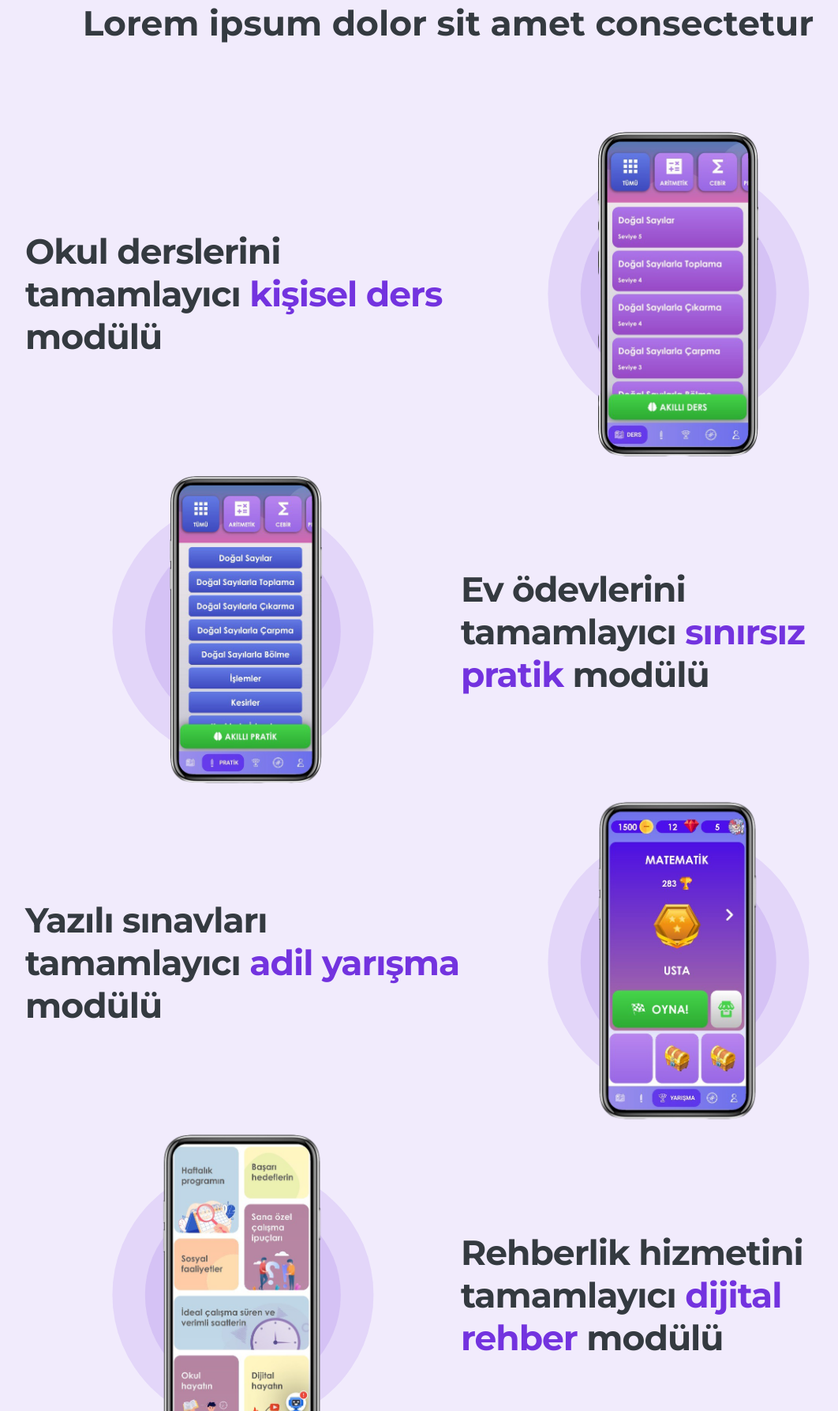
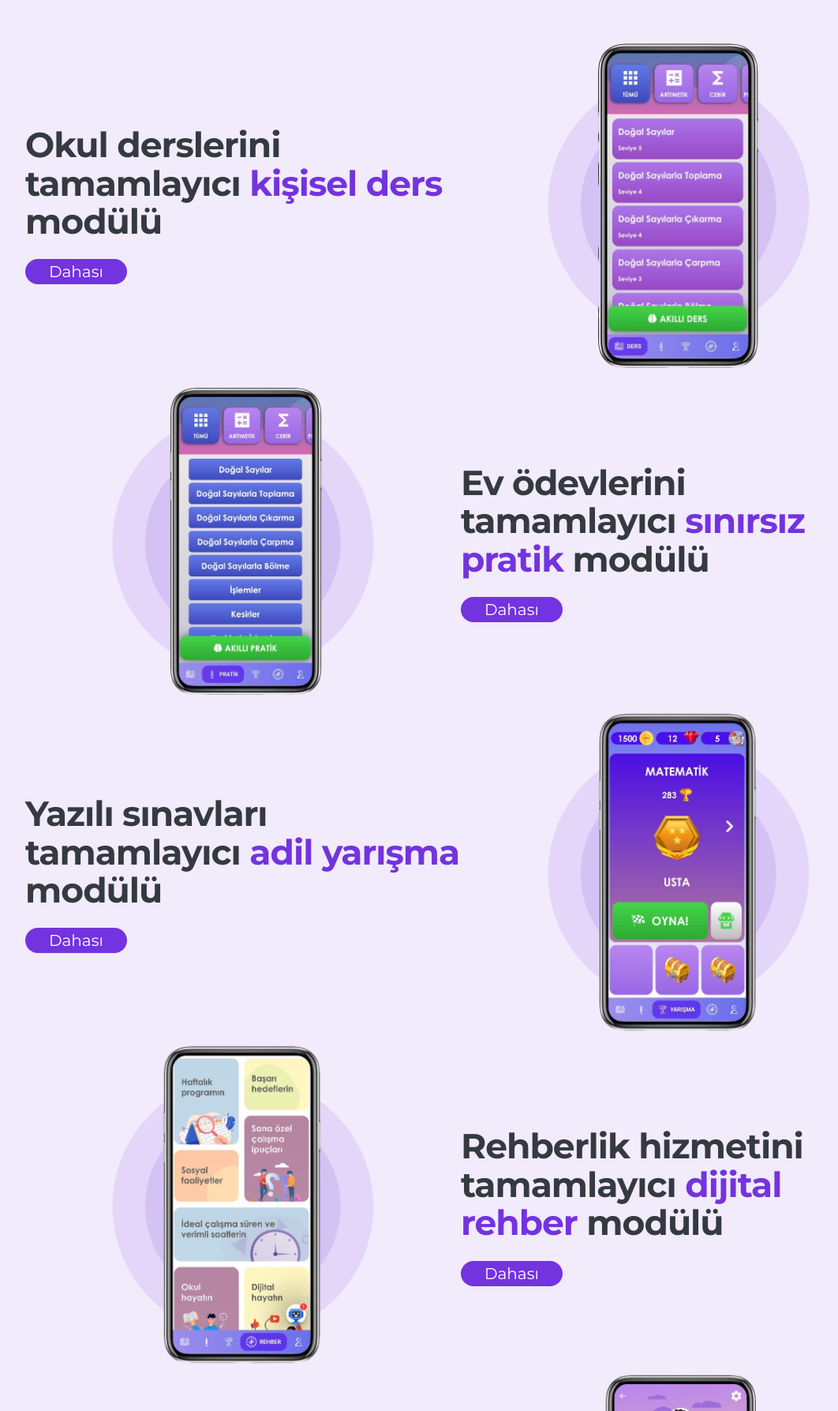
Before and after one commit to akuncheraev/Dersilyon, a plain HTML site: page index.html in a window 1280 px wide. Shown: the part 1013-2800 px from the top of the page at 79% size, without its empty margins (72-1134 px from the left). Drawn offline with nearby package versions, Linux system fonts and the light colour scheme; some packages are replaced by stand-ins of ours; a script that the page names is missing.

Commit message:
added modules btn, fixed hero-img height, btn-oyna font weight, features column

```diff
--- a/index.html
+++ b/index.html
@@ -77,8 +77,20 @@
         <div class="modules-grid container">
           <div class="module-text-box">
             <p class="module-text">
-              Okul derslerini tamamlayıcı <strong onclick="message('Kişisel Ders Modülü', 'lesson', 'Bu modül bütün temel eksikliklerini tamamlamak için sana özel bir yol haritasıdır. Adım adım ilerleyen kısa bilgi kartlarıyla ve anında dönüt sağlayan sınırsız örnek soruyla istediğin her dersi öğrenebilirsin!')"> kişisel ders </strong> modülü
+              Okul derslerini tamamlayıcı
+              <strong
+                onclick="message('Kişisel Ders Modülü', 'lesson', 'Bu modül bütün temel eksikliklerini tamamlamak için sana özel bir yol haritasıdır. Adım adım ilerleyen kısa bilgi kartlarıyla ve anında dönüt sağlayan sınırsız örnek soruyla istediğin her dersi öğrenebilirsin!')"
+              >
+                kişisel ders
+              </strong>
+              modülü
             </p>
+            <button
+              onclick="message('Kişisel Ders Modülü', 'lesson', 'Bu modül bütün temel eksikliklerini tamamlamak için sana özel bir yol haritasıdır. Adım adım ilerleyen kısa bilgi kartlarıyla ve anında dönüt sağlayan sınırsız örnek soruyla istediğin her dersi öğrenebilirsin!')"
+              class="module-description-btn"
+            >
+              Dahası
+            </button>
           </div>
           <div class="module-img-box">
             <img
@@ -97,16 +109,36 @@
           <div class="module-text-box">
             <p class="module-text">
               Ev ödevlerini tamamlayıcı
-              <strong onclick="message('Sınırsız Pratik Modülü', 'practice', 'Bu modül sonsuz defa örneklendirilebilen egzersiz sorularını ve hepsinin adım adım çözümünü içerir. Soruların konusu ve zorluğu mevcut becerilerin ve geçmiş performansın dikkate alınarak yapay zeka tarafından belirlenir. Böylece senin için çok kolay veya çok zor olan sorularla asla zaman ve enerji kaybetmezsin!')"> sınırsız pratik </strong>
+              <strong
+                onclick="message('Sınırsız Pratik Modülü', 'practice', 'Bu modül sonsuz defa örneklendirilebilen egzersiz sorularını ve hepsinin adım adım çözümünü içerir. Soruların konusu ve zorluğu mevcut becerilerin ve geçmiş performansın dikkate alınarak yapay zeka tarafından belirlenir. Böylece senin için çok kolay veya çok zor olan sorularla asla zaman ve enerji kaybetmezsin!')"
+              >
+                sınırsız pratik
+              </strong>
               modülü
             </p>
+            <button
+              onclick="message('Sınırsız Pratik Modülü', 'practice', 'Bu modül sonsuz defa örneklendirilebilen egzersiz sorularını ve hepsinin adım adım çözümünü içerir. Soruların konusu ve zorluğu mevcut becerilerin ve geçmiş performansın dikkate alınarak yapay zeka tarafından belirlenir. Böylece senin için çok kolay veya çok zor olan sorularla asla zaman ve enerji kaybetmezsin!')"
+              class="module-description-btn"
+            >
+              Dahası
+            </button>
           </div>
           <div class="module-text-box">
             <p class="module-text">
               Yazılı sınavları tamamlayıcı
-              <strong onclick="message('Adil Yarışma Modülü', 'competition', 'Bu modül yazılı sınavlar gibi ölçücüdür ama aslında oyun olduğu için eğlencelidir ve başarana kadar tekrar deneyebilirsin. Üstelik hep kendi beceri seviyenden öğrencilerle karşılaşarak aslında kendi geçmişinle yarışırsın!')"> adil yarışma </strong>
+              <strong
+                onclick="message('Adil Yarışma Modülü', 'competition', 'Bu modül yazılı sınavlar gibi ölçücüdür ama aslında oyun olduğu için eğlencelidir ve başarana kadar tekrar deneyebilirsin. Üstelik hep kendi beceri seviyenden öğrencilerle karşılaşarak aslında kendi geçmişinle yarışırsın!')"
+              >
+                adil yarışma
+              </strong>
               modülü
             </p>
+            <button
+              onclick="message('Adil Yarışma Modülü', 'competition', 'Bu modül yazılı sınavlar gibi ölçücüdür ama aslında oyun olduğu için eğlencelidir ve başarana kadar tekrar deneyebilirsin. Üstelik hep kendi beceri seviyenden öğrencilerle karşılaşarak aslında kendi geçmişinle yarışırsın!')"
+              class="module-description-btn"
+            >
+              Dahası
+            </button>
           </div>
           <div class="module-img-box">
             <img
@@ -125,16 +157,36 @@
           <div class="module-text-box">
             <p class="module-text">
               Rehberlik hizmetini tamamlayıcı
-              <strong onclick="message('Dijital Rehber Modülü', 'counseling', 'Bu modül verimli çalışma süren ve verimli çalışma saatlerin gibi değerleri belirleyerek seni tanır. Öğrenme şekilleri ve davranış desenleri sana benzeyen öğrencilerden edindiği tecrübeyi de kullanarak sana özel tavsiyelerde bulunur ve sana özel programlar hazırlar. Bu modülle motivasyonuna katkı sağlamayı amaçlayan arkadaşçıl bir dijital asistan da hep yanında!')"> dijital rehber </strong>
+              <strong
+                onclick="message('Dijital Rehber Modülü', 'counseling', 'Bu modül verimli çalışma süren ve verimli çalışma saatlerin gibi değerleri belirleyerek seni tanır. Öğrenme şekilleri ve davranış desenleri sana benzeyen öğrencilerden edindiği tecrübeyi de kullanarak sana özel tavsiyelerde bulunur ve sana özel programlar hazırlar. Bu modülle motivasyonuna katkı sağlamayı amaçlayan arkadaşçıl bir dijital asistan da hep yanında!')"
+              >
+                dijital rehber
+              </strong>
               modülü
             </p>
+            <button
+              onclick="message('Dijital Rehber Modülü', 'counseling', 'Bu modül verimli çalışma süren ve verimli çalışma saatlerin gibi değerleri belirleyerek seni tanır. Öğrenme şekilleri ve davranış desenleri sana benzeyen öğrencilerden edindiği tecrübeyi de kullanarak sana özel tavsiyelerde bulunur ve sana özel programlar hazırlar. Bu modülle motivasyonuna katkı sağlamayı amaçlayan arkadaşçıl bir dijital asistan da hep yanında!')"
+              class="module-description-btn"
+            >
+              Dahası
+            </button>
           </div>
           <div class="module-text-box">
             <p class="module-text">
               Dönem karnesini tamamlayıcı
-              <strong onclick="message('Ayrıntılı Profil Modülü', 'profile', 'Bu modül, uygulama içindeki harcadığın emekleri, edindiğin becerileri ve kazandığın rozetleri gösterir. Böylece sürekli gelişimini kolayca takip edebilir ve sertifikalarınla arkadaşlarına neler bildiğini gösterebilirsin!')"> ayrıntılı profil </strong>
+              <strong
+                onclick="message('Ayrıntılı Profil Modülü', 'profile', 'Bu modül, uygulama içindeki harcadığın emekleri, edindiğin becerileri ve kazandığın rozetleri gösterir. Böylece sürekli gelişimini kolayca takip edebilir ve sertifikalarınla arkadaşlarına neler bildiğini gösterebilirsin!')"
+              >
+                ayrıntılı profil
+              </strong>
               modülü
             </p>
+            <button
+              onclick="message('Ayrıntılı Profil Modülü', 'profile', 'Bu modül, uygulama içindeki harcadığın emekleri, edindiğin becerileri ve kazandığın rozetleri gösterir. Böylece sürekli gelişimini kolayca takip edebilir ve sertifikalarınla arkadaşlarına neler bildiğini gösterebilirsin!')"
+              class="module-description-btn"
+            >
+              Dahası
+            </button>
           </div>
           <div class="module-img-box">
             <img
@@ -207,7 +259,9 @@
               <a href="#modules" class="main-nav-link footer-link">Modüller</a>
             </li>
             <li>
-              <a href="#features" class="main-nav-link footer-link">özellikler</a>
+              <a href="#features" class="main-nav-link footer-link"
+                >özellikler</a
+              >
             </li>
           </ul>
         </div>
@@ -239,15 +293,14 @@
     <script>
       function message(title, image, text) {
         Swal.fire({
-                imageUrl: 'img/' + image + '.gif',
+          imageUrl: "img/" + image + ".gif",
           imageHeight: 150,
           title: title,
           text: text,
           showCloseButton: true,
-                showConfirmButton: false
-            })
+          showConfirmButton: false,
+        });
       }
     </script>
-
   </body>
 </html>
--- a/queries.css
+++ b/queries.css
@@ -200,6 +200,7 @@
 
   .features-container {
     column-gap: 3.6rem;
+    grid-template-columns: repeat(2, 1fr);
   }
 
   .footer {
@@ -278,6 +279,7 @@
     padding: 2.4rem 0rem 9.6rem 0rem;
     margin-left: 6.4rem;
     column-gap: 3.4rem;
+    grid-template-columns: 1fr;
   }
 
   .footer {
--- a/style.css
+++ b/style.css
@@ -140,7 +140,7 @@ header {
 
   background-repeat: no-repeat;
   width: 100%;
-  height: 100vh;
+  /* height: 100vh; */
 }
 
 .heading-primary {
@@ -163,7 +163,7 @@ header {
 }
 
 .btn-oyna {
-  font-weight: 700;
+  font-weight: 500;
   /* letter-spacing: -0.5px; */
   display: inline-block;
   /* background-color: #7333df; */
@@ -217,9 +217,9 @@ header {
   box-shadow: 0 2.4rem 6.4rem rgba(0, 0, 0, 0.15);
 }
 .btn-more:hover {
-  color: #7333df;
-  background: none;
-  box-shadow: inset 0 0 0 1px #fff;
+  color: #fff;
+  background: #7333df;
+  /* box-shadow: inset 0 0 0 1px #fff; */
 }
 .buttons {
   display: flex;
@@ -282,7 +282,9 @@ header {
 
 .module-text-box {
   display: flex;
-  align-items: center;
+  justify-content: center;
+  flex-direction: column;
+  align-items: flex-start;
 }
 .module-img-box {
   display: flex;
@@ -296,7 +298,8 @@ header {
   font-weight: 700;
   letter-spacing: -1px;
   color: #343a40;
-  /* line-height: 1.05; */
+  position: relative;
+  line-height: 1.1;
   /* color: #495057; */
 }
 
@@ -451,14 +454,34 @@ header {
 
 .module-text strong {
   cursor: pointer;
+  /* text-decoration: underline; */
 }
 
 .swal2-popup {
   font-size: 2rem !important;
-  font-family: 'Roboto', sans-serif;
+  font-family: "Roboto", sans-serif;
 }
 
 body.swal2-shown > [aria-hidden="true"] {
   transition: 0.1s filter;
   filter: blur(3px);
 }
+
+.module-description-btn {
+  display: inline;
+  background-color: #7333df;
+  color: #fff;
+  border: none;
+  border-radius: 20px;
+  padding: 0.4rem 3rem;
+  font-family: inherit;
+  margin-top: 2.4rem;
+  font-size: 2rem;
+  cursor: pointer;
+  transition: all 0.3s;
+}
+
+.module-description-btn:hover {
+  background-color: #fff;
+  color: #7333df;
+}
```
Lines whose indentation alone changed are shown as unchanged.
